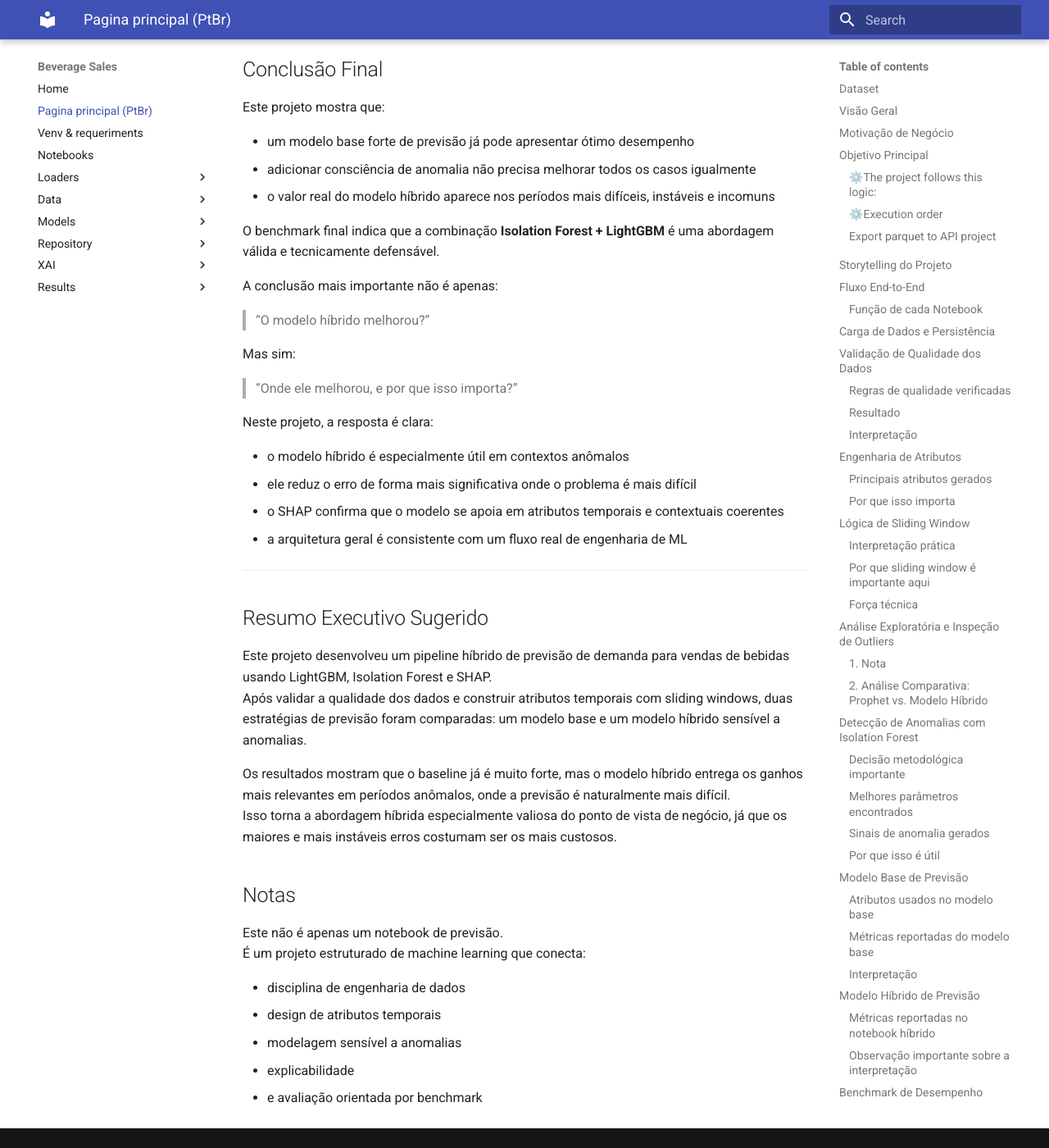
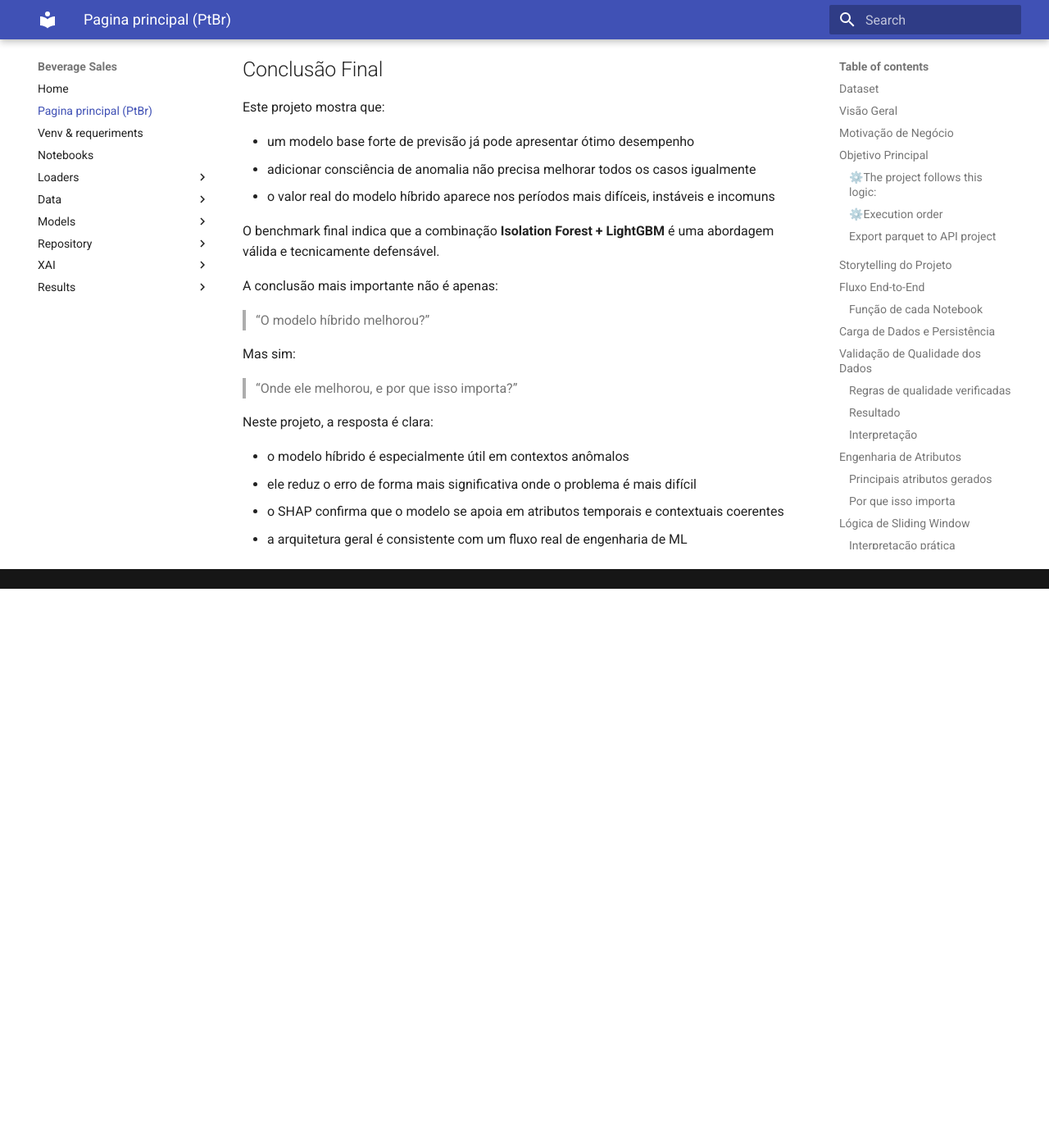
Before and after one commit to AKawamorita/AKawamorita.github.io, a Jekyll site: the page BeverAge-Sales/IndexPtBr/index.html, which Jekyll copies as it is, in a window 1280 px wide and 1400 px high, scrolled down 21417 px. Shown: the whole window at 82% size. Built offline with Jekyll 4.4.1, drawn with Linux system fonts in a browser that asks for light colours; after the commit the page ends 22135 px from its top, so only the background shows below that; some of the changed text lies outside the part shown.

Commit message:
feat : correcoes na documentacao
correcoes na documentacao

```diff
--- a/BeverAge-Sales/IndexPtBr/index.html
+++ b/BeverAge-Sales/IndexPtBr/index.html
@@ -1113,28 +1113,6 @@
 
 </li>
 
-        <li class="md-nav__item">
-  <a href="#resumo-executivo-sugerido" class="md-nav__link">
-    <span class="md-ellipsis">
-
-        Resumo Executivo Sugerido
-
-    </span>
-  </a>
-
-</li>
-
-        <li class="md-nav__item">
-  <a href="#notas" class="md-nav__link">
-    <span class="md-ellipsis">
-
-        Notas
-
-    </span>
-  </a>
-
-</li>
-
     </ul>
 
 </nav>
@@ -2676,28 +2654,6 @@
     <span class="md-ellipsis">
 
         Conclusão Final
-
-    </span>
-  </a>
-
-</li>
-
-        <li class="md-nav__item">
-  <a href="#resumo-executivo-sugerido" class="md-nav__link">
-    <span class="md-ellipsis">
-
-        Resumo Executivo Sugerido
-
-    </span>
-  </a>
-
-</li>
-
-        <li class="md-nav__item">
-  <a href="#notas" class="md-nav__link">
-    <span class="md-ellipsis">
-
-        Notas
 
     </span>
   </a>
@@ -3330,22 +3286,6 @@ Ele segue uma sequência reproduzível do dado bruto até a avaliação.</p>
 <li>o SHAP confirma que o modelo se apoia em atributos temporais e contextuais coerentes</li>
 <li>a arquitetura geral é consistente com um fluxo real de engenharia de ML</li>
 </ul>
-<hr />
-<h2 id="resumo-executivo-sugerido">Resumo Executivo Sugerido</h2>
-<p>Este projeto desenvolveu um pipeline híbrido de previsão de demanda para vendas de bebidas usando LightGBM, Isolation Forest e SHAP.<br />
-Após validar a qualidade dos dados e construir atributos temporais com sliding windows, duas estratégias de previsão foram comparadas: um modelo base e um modelo híbrido sensível a anomalias.</p>
-<p>Os resultados mostram que o baseline já é muito forte, mas o modelo híbrido entrega os ganhos mais relevantes em períodos anômalos, onde a previsão é naturalmente mais difícil.<br />
-Isso torna a abordagem híbrida especialmente valiosa do ponto de vista de negócio, já que os maiores e mais instáveis erros costumam ser os mais custosos.</p>
-<h2 id="notas">Notas</h2>
-<p>Este não é apenas um notebook de previsão.<br />
-É um projeto estruturado de machine learning que conecta:</p>
-<ul>
-<li>disciplina de engenharia de dados</li>
-<li>design de atributos temporais</li>
-<li>modelagem sensível a anomalias</li>
-<li>explicabilidade</li>
-<li>e avaliação orientada por benchmark</li>
-</ul>
 
 
 
```
Also changed, not shown: other parts of BeverAge-Sales/IndexPtBr/index.html (+1 -1 lines), BeverAge-Sales/index.html (+0 -28 lines), BeverAge-Sales/search/search_index.json, 2 other files.
